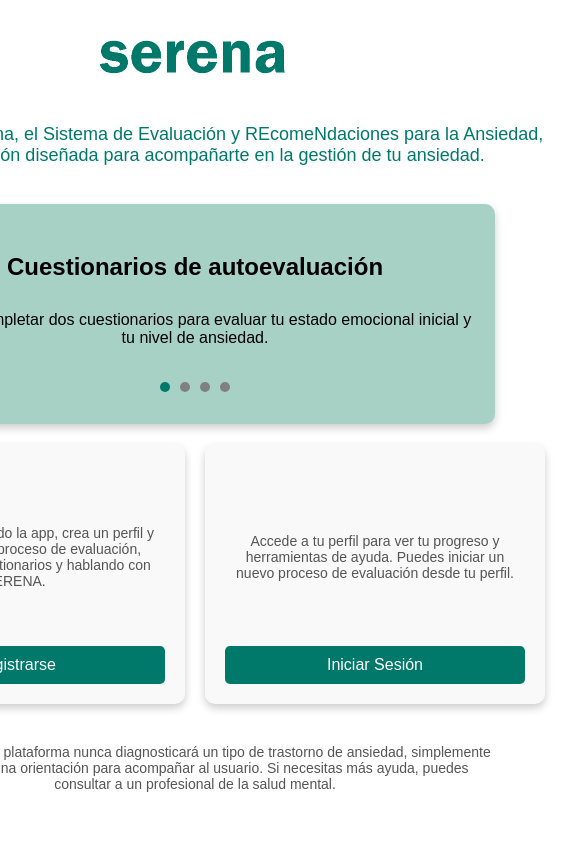
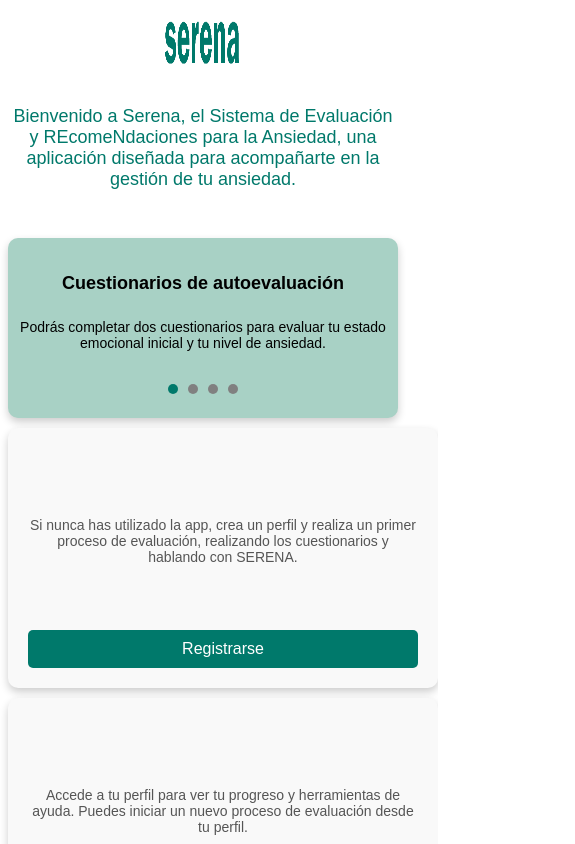
Before and after one commit to AlejandroGarciaMenor/TFG_GISI, a React (Create React App) app in the folder frontend/: page / in a window 390 px wide. Shown: the top 844 px of the page, 575 px wide, since content can reach past the window. Built offline with nearby package versions, Linux system fonts and the light colour scheme.

Commit message:
responsive

```diff
--- a/frontend/src/App.js
+++ b/frontend/src/App.js
@@ -10,6 +10,7 @@ import PerfilUsuario from "./PerfilUsuario";
 import AyudaUrgente from "./AyudaUrgente";
 import PoliticaPrivacidad from "./PoliticaPrivacidad";
 import MinijuegoRespiracion478 from "./MinijuegoRespiracion478";
+import "./styles/responsive.css";
 
 function App() {
   return (
--- /dev/null
+++ b/frontend/src/styles/responsive.css
@@ -0,0 +1,116 @@
+@media (max-width: 600px) {
+  .home-container,
+  .perfil-usuario-container,
+  .ayuda-urgente-container,
+  .cuestionario-container {
+    width: 100%;
+    padding: 8px;
+    min-width: 0;
+    max-width: 100vw;
+  }
+
+  .caracteristicas-box,
+  .seccion-re-evaluacion,
+  .seccion-estadisticas-gravedad,
+  .seccion-diario-evaluaciones,
+  .seccion-tipos-ansiedad,
+  .seccion-reto-diario,
+  .seccion-acceso-minijuego,
+  .ayuda-bloque {
+    padding: 10px;
+    margin: 10px 0;
+    min-width: 0;
+    width: 100%;
+    box-sizing: border-box;
+  }
+
+  .botones-container,
+  .rachas-container,
+  .ayuda-enlaces ul {
+    flex-direction: column !important;
+    gap: 10px !important;
+    align-items: stretch !important;
+  }
+  .boton-box,
+  .ayuda-enlaces li {
+    width: 100%;
+    min-width: 0;
+    margin: 0;
+  }
+
+  .register-form,
+  .login-form {
+    padding: 10px;
+  }
+
+  .logo,
+  .perfil-imagen,
+  .login-image img,
+  .register-image img {
+    width: 80px !important;
+    height: 80px !important;
+    max-width: 100%;
+    margin: 0 auto 10px auto;
+    display: block;
+  }
+
+  .caracteristica-titulo,
+  .perfil-info h2,
+  .ayuda-urgente-container h2,
+  .re-evaluacion-titulo,
+  .estadisticas-usuario-titulo,
+  .tipos-ansiedad-titulo,
+  .diario-evaluaciones-container h3 {
+    font-size: 18px !important;
+  }
+  .caracteristica-descripcion,
+  .perfil-info p,
+  .ayuda-urgente-container p,
+  .re-evaluacion-descripcion,
+  .estadisticas-usuario-descripcion,
+  .tipos-ansiedad-nota,
+  .diario-evaluaciones-descripcion {
+    font-size: 14px !important;
+  }
+
+  .chatbot-container {
+    width: 98vw !important;
+    min-width: 0;
+    padding: 6px;
+    border-radius: 10px;
+    top: 0;
+    left: 0;
+    transform: none;
+    position: static;
+  }
+  .chatbot-historial {
+    max-height: 300px;
+    padding: 5px;
+    border-radius: 10px;
+  }
+  .mensaje-texto {
+    font-size: 15px;
+    max-width: 90vw;
+  }
+  .chatbot-input input {
+    font-size: 15px;
+    padding: 8px;
+  }
+  .chatbot-input button {
+    font-size: 15px;
+    padding: 8px 10px;
+  }
+
+  .modal,
+  .modal-gravedad {
+    max-width: 98vw;
+    width: 98vw;
+    margin-top: 20px;
+    padding: 10px;
+    font-size: 15px;
+  }
+  .overlay,
+  .overlay-gravedad {
+    align-items: flex-start;
+  }
+}
```
